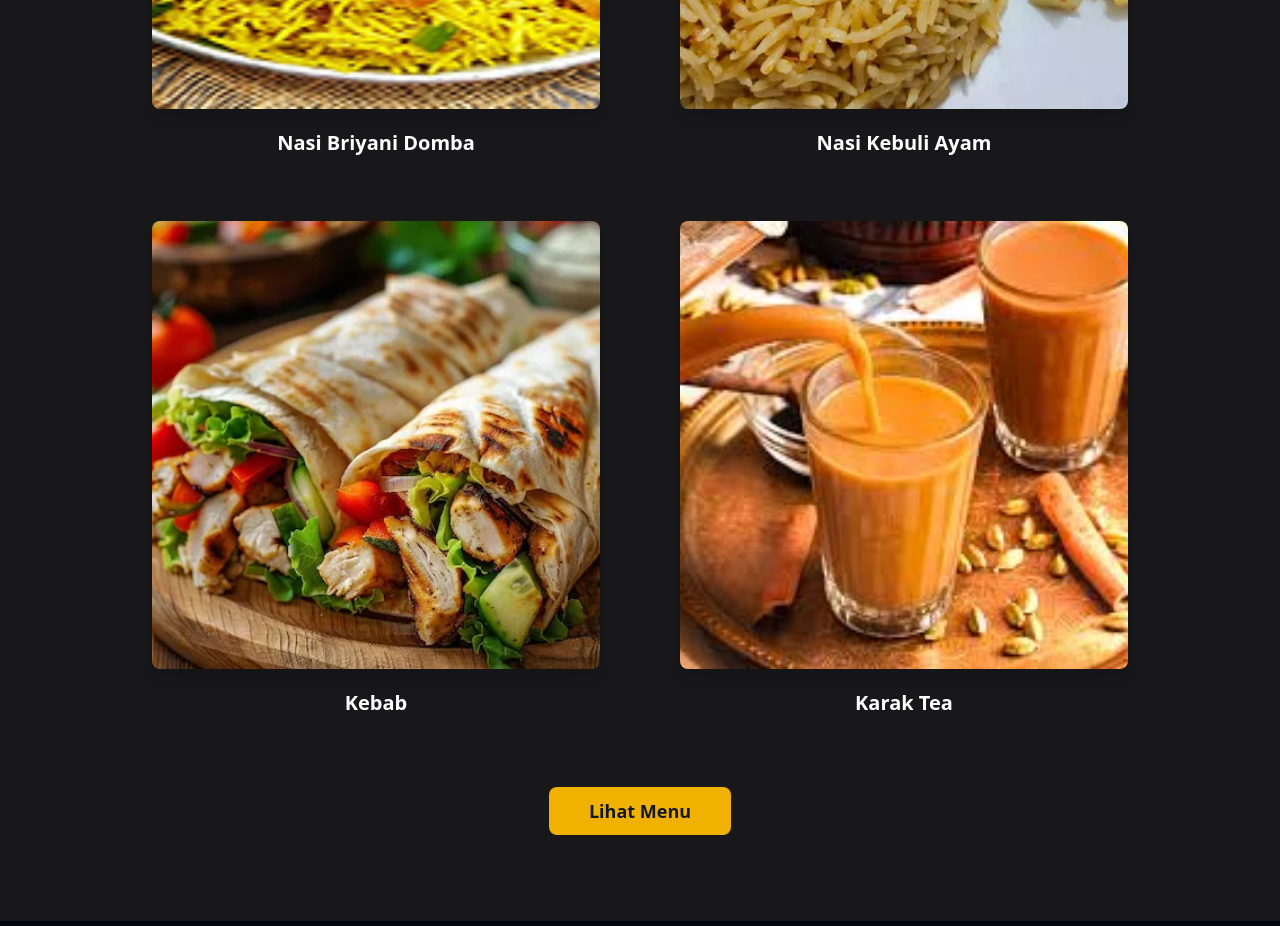
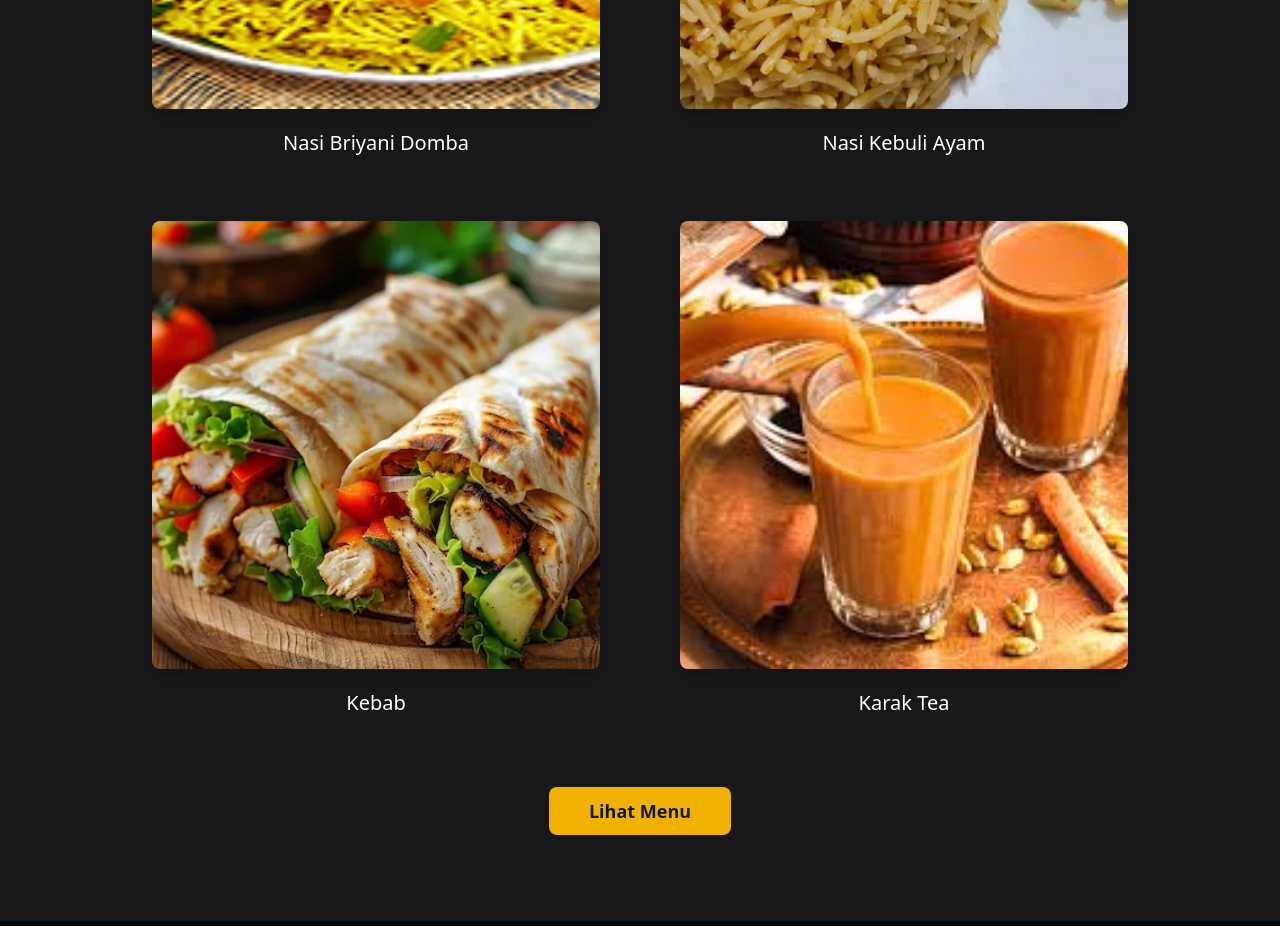
Before and after one commit to Sulthan-eng/Sulthan-Feast-Desweb-Project, a Vue app: page / in a window 1280 px wide. Shown: the part 1500-2426 px from the top of the page. Built offline with nearby package versions, Linux system fonts and the light colour scheme.

Commit message:
change font text to normal in grid

```diff
--- a/src/components/BestSeller.vue
+++ b/src/components/BestSeller.vue
@@ -19,22 +19,22 @@ import { RouterLink } from 'vue-router';
 
         <div class="flex flex-col items-center text-center">
           <img src="@/assets/images/menu/maincourse-sidedish/briyani_domba.png" alt="Nasi Briyani Domba" class="w-full max-w-md rounded-lg shadow-lg aspect-square object-cover">
-          <h3 class="text-xl font-semibold mt-5">Nasi Briyani Domba</h3>
+          <h3 class="text-xl font-normal mt-5">Nasi Briyani Domba</h3>
         </div>
 
         <div class="flex flex-col items-center text-center">
           <img src="@/assets/images/menu/maincourse-sidedish/kebuli_ayam.jpg" alt="Nasi Kebuli Ayam" class="w-full max-w-md rounded-lg shadow-lg aspect-square object-cover">
-          <h3 class="text-xl font-semibold mt-5">Nasi Kebuli Ayam</h3>
+          <h3 class="text-xl font-normal mt-5">Nasi Kebuli Ayam</h3>
         </div>
 
         <div class="flex flex-col items-center text-center">
           <img src="@/assets/images/menu/appertizer-dessert/kebab.jpg" alt="Kebab" class="w-full max-w-md rounded-lg shadow-lg aspect-square object-cover">
-          <h3 class="text-xl font-semibold mt-5">Kebab</h3>
+          <h3 class="text-xl font-normal mt-5">Kebab</h3>
         </div>
 
         <div class="flex flex-col items-center text-center">
           <img src="@/assets/images/menu/beverage/karak_tea.jpeg" alt="Karak Tea" class="w-full max-w-md rounded-lg shadow-lg aspect-square object-cover">
-          <h3 class="text-xl font-semibold mt-5">Karak Tea</h3>
+          <h3 class="text-xl font-normal mt-5">Karak Tea</h3>
         </div>
       </div>
 
```
